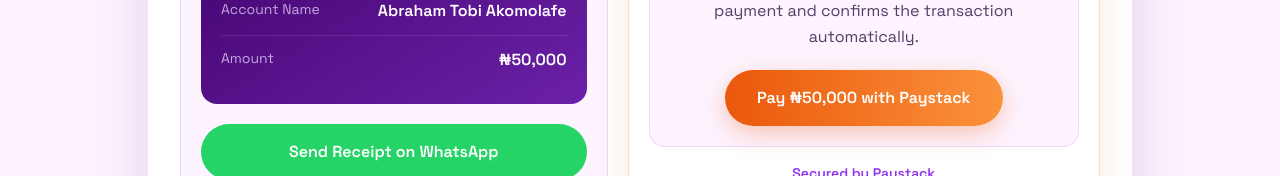
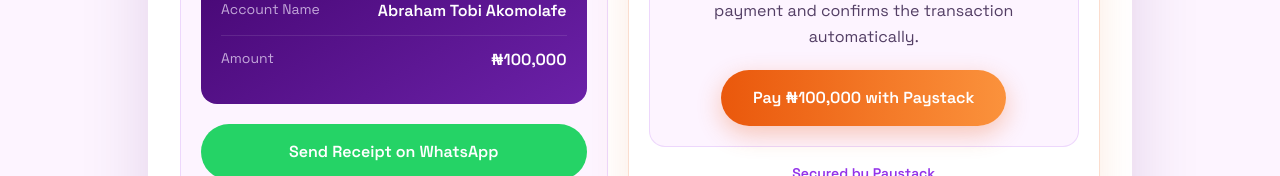
Before and after one commit to techyabraham/100k-website, a React (Vite) app: page /payment in a window 1280 px wide. Shown: the part 772-948 px from the top of the page. Built offline with nearby package versions, Linux system fonts and the light colour scheme; no server answers.

Commit message:
changed the title bar to 100k

```diff
--- a/src/pages/PaymentPage.jsx
+++ b/src/pages/PaymentPage.jsx
@@ -4,8 +4,8 @@
 import { MANUAL_BANK_DETAILS, PAYSTACK_PUBLIC_KEY, WHATSAPP_NUMBER } from "../constants";
 
 const PAYMENT_WINDOW_MINUTES = 30;
-const PAYMENT_AMOUNT_KOBO = 5000000;
-const PAYMENT_AMOUNT_LABEL = "₦50,000";
+const PAYMENT_AMOUNT_KOBO = 10000000;
+const PAYMENT_AMOUNT_LABEL = "₦100,000";
 
 function readApplicant() {
   if (typeof sessionStorage === "undefined") return {};
```
